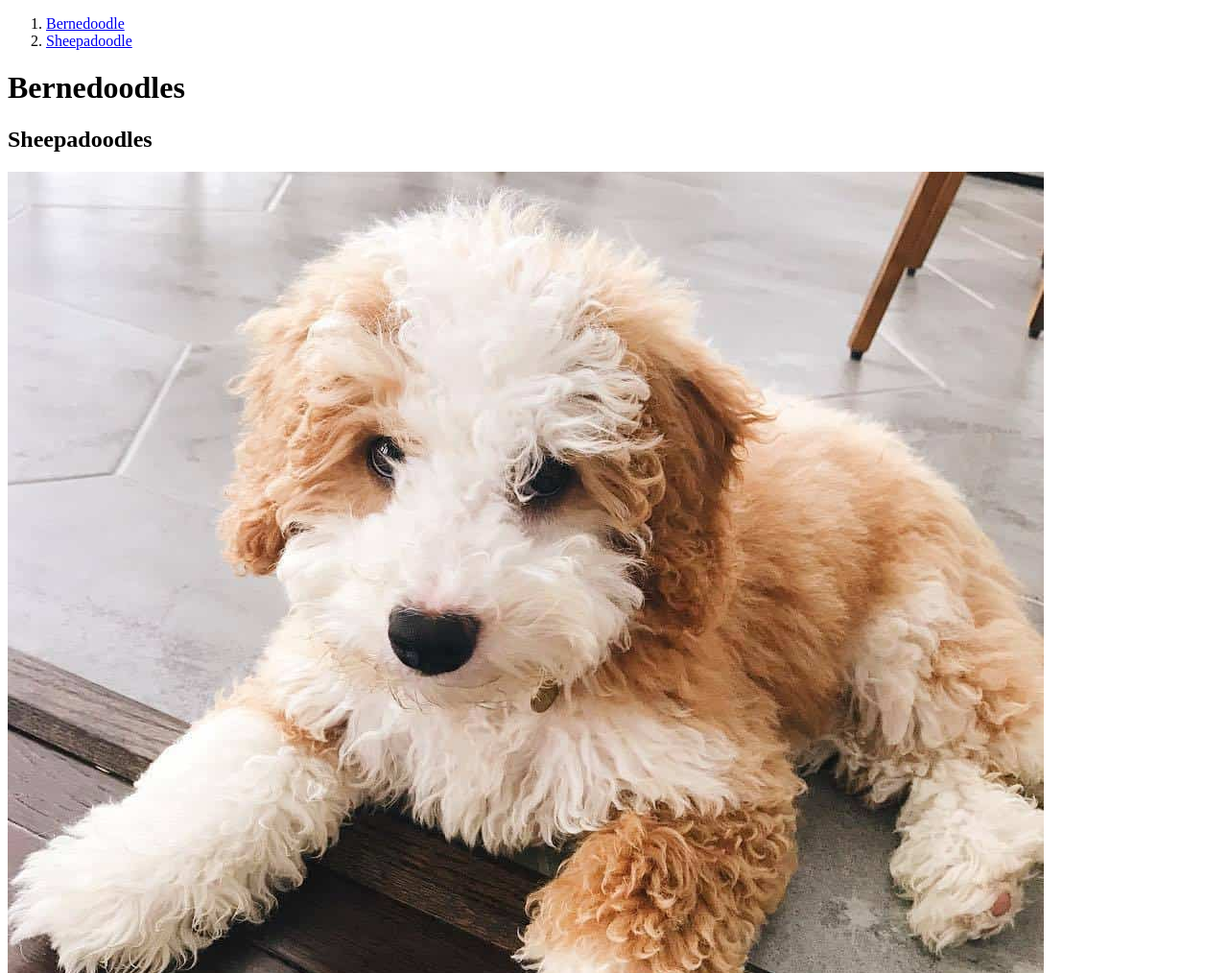
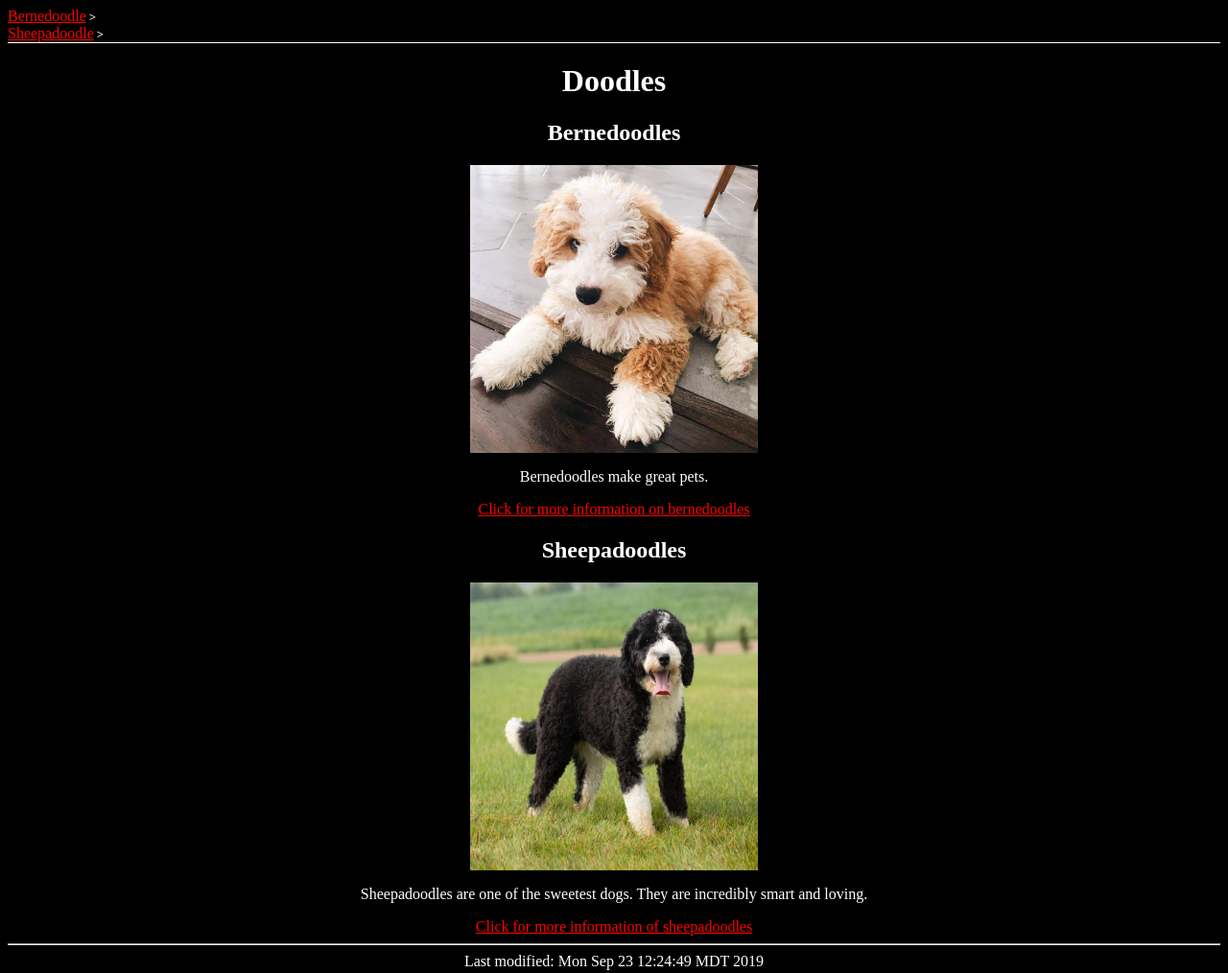
Before and after one commit to ash-wright/ash-wright.github.io, a plain HTML site: page index.html in a window 1280 px wide. Shown: the top 1014 px of the page at 96% size. Drawn offline with Linux system fonts and the light colour scheme.

Commit message:
Doodles Website

```diff
--- a/index.html
+++ b/index.html
@@ -3,27 +3,32 @@
 <head>
 <meta http-equiv="Content-Type" content="text/html; charset=iso-8859-15">
 <title Doodles ></title>
+<link rel="stylesheet" type="text/css" href="stylesheet.css"/>
 </head>
 
 <body>
 <nav class= "Doodles">
-<ol>
-  <li class= "Doodles"><a href="Dogs/Bernedoodle">Bernedoodle</a></li>
-  <li class= "Doodles"><a href= "Dogs/Sheepadoodle">Sheepadoodle</a></li>
+  <li class= "Doodles"><a href="Bernedoodle">Bernedoodle</a></li>
+  <li class= "Doodles"><a href= "Sheepadoodle">Sheepadoodle</a></li>
  </ol>
  </nav>
-<h1>Bernedoodles</h1>
+<center><h1>Doodles</h1>
 
 
-<h2>Sheepadoodles </h2>
-<img src= "Bernedoodle.JPG" alt= "Picture of a mini bernedoodle" />
-<h2>Sheepadoodles </h2>
-<img src = "Sheepadoodle.JPG" alt= "Picture of a mini sheepadoodle" />
+<center><h2>Bernedoodles </h2>
+<center><img src= "Bernedoodle.jpg" alt= "Picture of a mini bernedoodle" style= "width:300px;height:300px;" />
+<center><p> Bernedoodles make great pets. </p>
+ <center><a href="https://www.petguide.com/breeds/dog/bernedoodle/">Click for more information on bernedoodles</a>
+<center><h2>Sheepadoodles </h2>
+<center> <img src = "Sheepadoodle.jpg" alt= "Picture of a mini sheepadoodle" style= "width:300px;height:300px;"  />
+ <p> Sheepadoodles are one of the sweetest dogs. They are incredibly smart and loving. </p>
+ <a href= "https://www.petguide.com/breeds/dog/sheepadoodle/"> Click for more information of sheepadoodles </a>
+
 
 
 
 
 <hr>
 <address></address>
-<!-- hhmts start -->Last modified: Mon Sep 23 10:49:06 MDT 2019 <!-- hhmts end -->
+<!-- hhmts start -->Last modified: Mon Sep 23 12:24:49 MDT 2019 <!-- hhmts end -->
 </body> </html>
--- /dev/null
+++ b/stylesheet.css
@@ -0,0 +1,27 @@
+nav {
+border-bottom: 1px solid white;
+ }
+.Doodles li{
+list-style-type: none;
+padding-left: 0;
+color: white;
+ }
+.Doodles a::after {
+    display: inline-block;
+    color: white;
+    content: '>';
+    font-size: 80%;
+    font-weight: bold;
+    padding: 0 3px;
+                  }
+p{
+color: white;
+font-size: 100%;
+ }
+body{
+background-color: black;
+color: white;
+}
+a{
+color: red;
+ }
```
Also changed, not shown: 1 other file.
